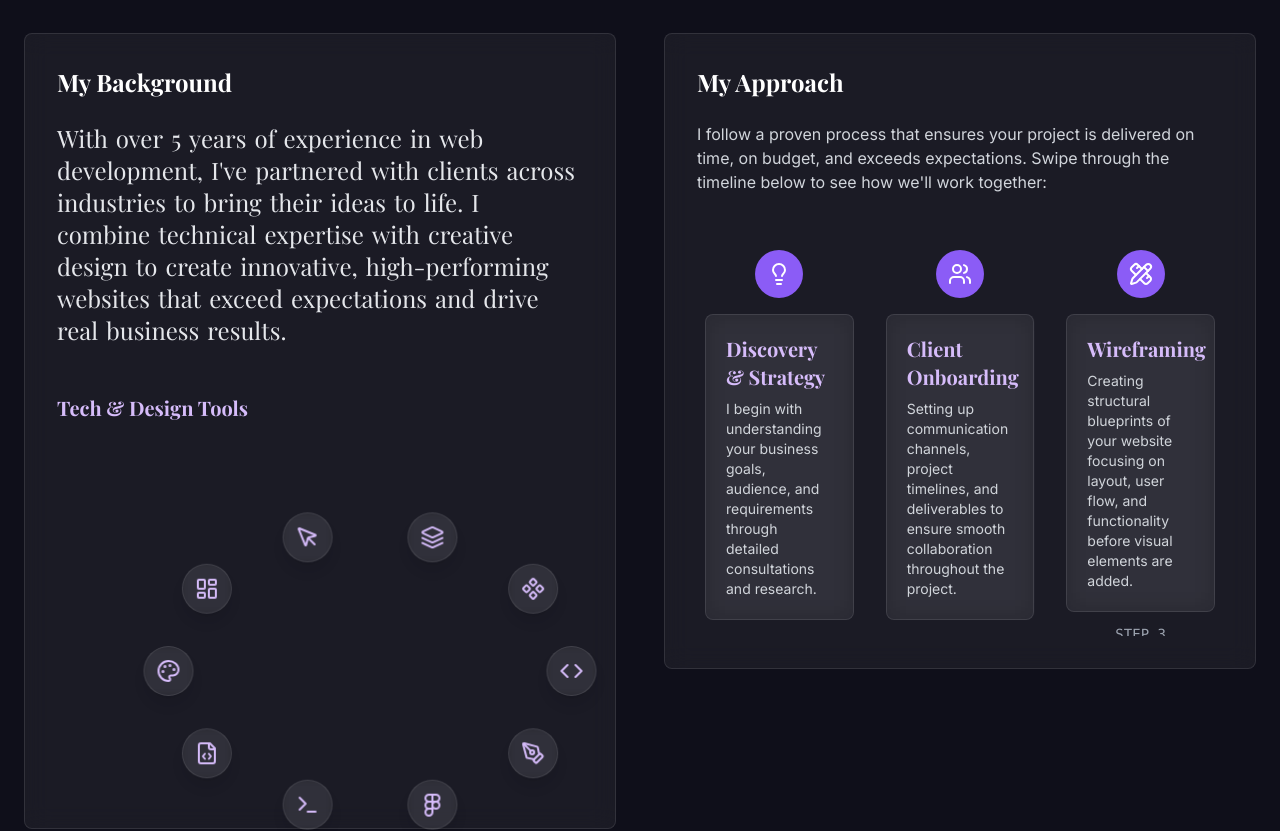
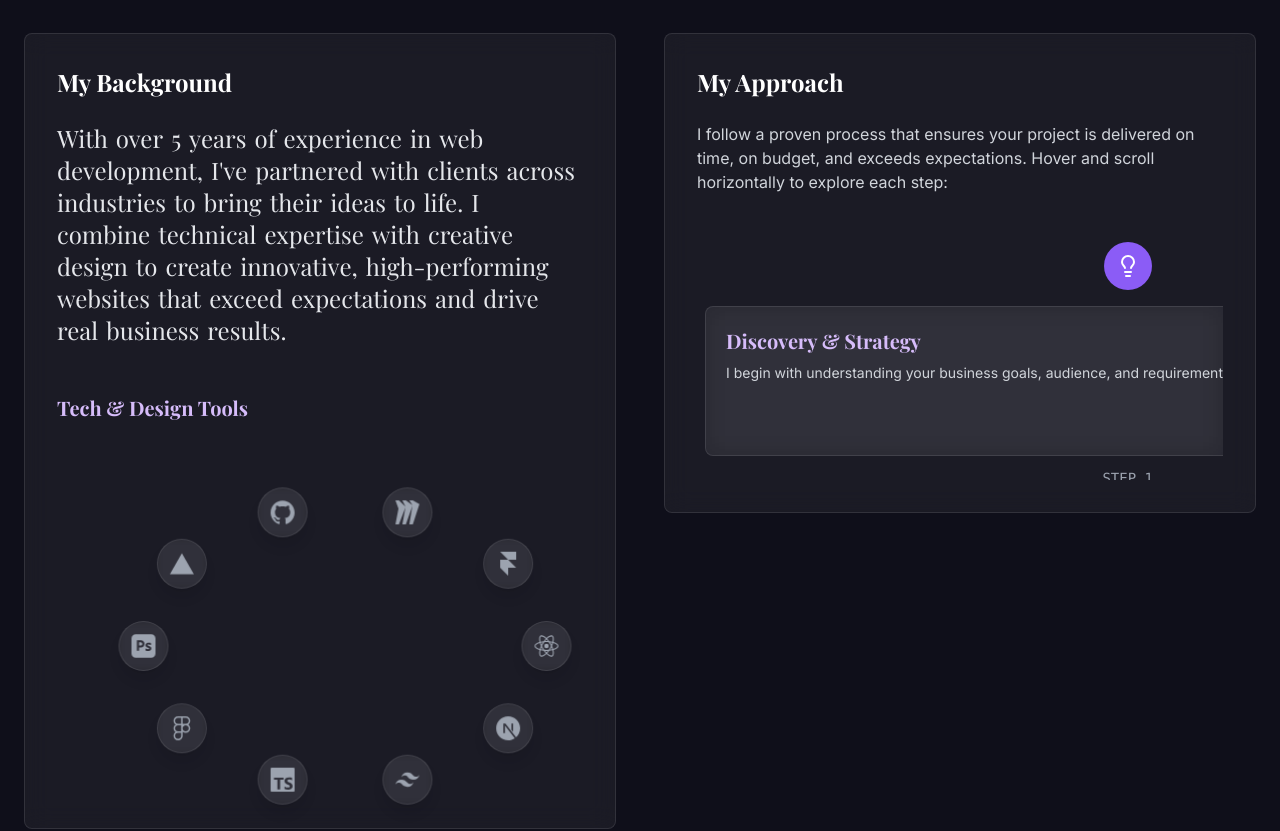
Before and after one commit to J-for-Jahan/majdesigns, a React (Vite) app: page / in a window 1280 px wide. Shown: the part 1020-1851 px from the top of the page. Built offline with nearby package versions, Linux system fonts and the light colour scheme.

Commit message:
Update floating icons and timeline
- Fix icon rotation issue.
- Increase icon size on hover.
- Use original icon colors.
- Update icons to Figma, Miro, Next.js, React, Tailwind CSS, Photoshop, etc.
- Implement horizontal scrolling for timeline cards.

```diff
--- a/package.json
+++ b/package.json
@@ -55,6 +55,7 @@
     "react-dom": "^18.3.1",
     "react-helmet": "^6.1.0",
     "react-hook-form": "^7.53.0",
+    "react-icons": "^5.5.0",
     "react-resizable-panels": "^2.1.3",
     "react-router-dom": "^6.26.2",
     "recharts": "^2.12.7",
--- a/src/components/About.tsx
+++ b/src/components/About.tsx
@@ -86,8 +86,18 @@ const About = () => {
               <h3 className="text-2xl font-serif font-bold mb-6">My Approach</h3>
               <p className="text-gray-300 mb-6">
                 I follow a proven process that ensures your project is delivered on time, on budget, and exceeds expectations.
-                Swipe through the timeline below to see how we'll work together:
+                Hover and scroll horizontally to explore each step:
               </p>
+
+              <style jsx global>{`
+                .hide-scrollbar::-webkit-scrollbar {
+                  display: none;
+                }
+                .hide-scrollbar {
+                  -ms-overflow-style: none;
+                  scrollbar-width: none;
+                }
+              `}</style>
 
               <HorizontalTimeline steps={workflowSteps} className="mt-10" />
             </div>
--- a/src/components/ui/floating-icons.tsx
+++ b/src/components/ui/floating-icons.tsx
@@ -1,15 +1,16 @@
 
 import { useEffect, useRef, useState } from "react";
-import { motion, useAnimation, AnimatePresence } from "framer-motion";
+import { motion, useAnimation } from "framer-motion";
 import { cn } from "@/lib/utils";
 import {
-  Code, PenTool, Figma, Terminal,
-  FileCode, Palette, LayoutDashboard,
-  MousePointer, Layers, Component
-} from "lucide-react";
+  SiReact, SiNextdotjs, SiTailwindcss,
+  SiTypescript, SiFigma, SiAdobephotoshop,
+  SiVercel, SiGithub, SiMiro, SiFramer
+} from "react-icons/si";
 
 interface FloatingIconProps {
   icon: React.ReactNode;
+  color: string;
   index: number;
   totalIcons: number;
   radius: number;
@@ -20,6 +21,7 @@ interface FloatingIconProps {
 
 const FloatingIcon = ({
   icon,
+  color,
   index,
   totalIcons,
   radius,
@@ -36,14 +38,12 @@ const FloatingIcon = ({
   const iconControls = useAnimation();
 
   useEffect(() => {
-    if (isRotating) {
-      iconControls.start({
-        x: `${x}%`,
-        y: `${y}%`,
-        transition: { duration: 0.5, ease: "easeInOut" }
-      });
-    }
-  }, [iconControls, isRotating, x, y]);
+    iconControls.start({
+      x: `${x}%`,
+      y: `${y}%`,
+      transition: { duration: 0.5, ease: "easeInOut" }
+    });
+  }, [iconControls, x, y, isRotating]);
 
   return (
     <motion.div
@@ -51,18 +51,17 @@ const FloatingIcon = ({
         "absolute rounded-full p-3",
         "shadow-lg cursor-pointer transition-all duration-300",
         isHovered
-          ? "bg-purple border border-purple-light scale-125 z-20"
+          ? "bg-white scale-150 z-20"
           : "bg-white/5 backdrop-blur-sm border border-white/10"
       )}
       style={{
         width: 50,
         height: 50,
-        left: `${x}%`,
-        top: `${y}%`,
-        transform: `translate(-50%, -50%)`,
+        left: `calc(${x}% - 25px)`,
+        top: `calc(${y}% - 25px)`,
       }}
       animate={iconControls}
-      initial={{ x: `${x}%`, y: `${y}%`, opacity: 0 }}
+      initial={{ x: `calc(${x}% - 25px)`, y: `calc(${y}% - 25px)`, opacity: 0 }}
       whileInView={{ opacity: 1 }}
       transition={{
         duration: 0.5,
@@ -72,10 +71,13 @@ const FloatingIcon = ({
       onMouseLeave={() => setHoveredIndex(null)}
     >
       <div className="flex items-center justify-center h-full">
-        <div className={cn(
-          "transition-colors duration-300",
-          isHovered ? "text-white" : "text-purple-light"
-        )}>
+        <div
+          className={cn(
+            "transition-colors duration-300 text-xl",
+            isHovered ? `text-[${color}]` : "text-gray-400"
+          )}
+          style={{ color: isHovered ? color : undefined }}
+        >
           {icon}
         </div>
       </div>
@@ -90,32 +92,53 @@ const FloatingIcons = () => {
   const containerRef = useRef<HTMLDivElement>(null);
 
   const icons = [
-    { icon: <Code size={24} /> },
-    { icon: <PenTool size={24} /> },
-    { icon: <Figma size={24} /> },
-    { icon: <Terminal size={24} /> },
-    { icon: <FileCode size={24} /> },
-    { icon: <Palette size={24} /> },
-    { icon: <LayoutDashboard size={24} /> },
-    { icon: <MousePointer size={24} /> },
-    { icon: <Layers size={24} /> },
-    { icon: <Component size={24} /> },
+    { icon: <SiReact size={24} />, color: "#61DAFB" },
+    { icon: <SiNextdotjs size={24} />, color: "#000000" },
+    { icon: <SiTailwindcss size={24} />, color: "#06B6D4" },
+    { icon: <SiTypescript size={24} />, color: "#3178C6" },
+    { icon: <SiFigma size={24} />, color: "#F24E1E" },
+    { icon: <SiAdobephotoshop size={24} />, color: "#31A8FF" },
+    { icon: <SiVercel size={24} />, color: "#000000" },
+    { icon: <SiGithub size={24} />, color: "#181717" },
+    { icon: <SiMiro size={24} />, color: "#050038" },
+    { icon: <SiFramer size={24} />, color: "#0055FF" },
   ];
 
   useEffect(() => {
     let animationId: number;
     const rotationSpeed = 0.05; // degrees per frame
+    const iconElements = document.querySelectorAll(".floating-icon");
+    const centerX = 50;
+    const centerY = 50;
+    const radius = 35; // percentage of container
 
     const animate = () => {
-      if (isRotating && containerRef.current) {
-        setRotation(prev => (prev + rotationSpeed) % 360);
+      if (isRotating) {
+        setRotation(prev => {
+          const newRotation = (prev + rotationSpeed) % 360;
+
+          // Update each icon position
+          iconElements.forEach((element, index) => {
+            if (hoveredIndex !== null) return; // Don't update if an icon is hovered
+
+            const angle = ((index / icons.length) * 2 * Math.PI) + (newRotation * (Math.PI / 180));
+            const x = centerX + radius * Math.cos(angle);
+            const y = centerY + radius * Math.sin(angle);
+
+            const el = element as HTMLElement;
+            el.style.left = `calc(${x}% - 25px)`;
+            el.style.top = `calc(${y}% - 25px)`;
+          });
+
+          return newRotation;
+        });
       }
       animationId = requestAnimationFrame(animate);
     };
 
     animationId = requestAnimationFrame(animate);
     return () => cancelAnimationFrame(animationId);
-  }, [isRotating]);
+  }, [isRotating, icons.length, hoveredIndex]);
 
   useEffect(() => {
     setIsRotating(hoveredIndex === null);
@@ -133,12 +156,14 @@ const FloatingIcons = () => {
         <FloatingIcon
           key={index}
           icon={icon.icon}
+          color={icon.color}
           index={index}
           totalIcons={icons.length}
           radius={radius}
           isRotating={isRotating}
           hoveredIndex={hoveredIndex}
           setHoveredIndex={setHoveredIndex}
+          className="floating-icon"
         />
       ))}
     </div>
--- a/src/components/ui/horizontal-timeline.tsx
+++ b/src/components/ui/horizontal-timeline.tsx
@@ -1,7 +1,6 @@
 
-import { useRef } from "react";
+import { useRef, useState, useEffect } from "react";
 import { motion } from "framer-motion";
-import { ScrollArea } from "./scroll-area";
 import { cn } from "@/lib/utils";
 import { Carousel, CarouselContent, CarouselItem } from "./carousel";
 
@@ -19,25 +18,48 @@ interface HorizontalTimelineProps {
 
 const HorizontalTimeline = ({ steps, className }: HorizontalTimelineProps) => {
   const containerRef = useRef<HTMLDivElement>(null);
+  const [isHovering, setIsHovering] = useState(false);
+
+  // Enable wheel scrolling when hovering
+  useEffect(() => {
+    const container = containerRef.current;
+
+    if (!container) return;
+
+    const handleWheel = (e: WheelEvent) => {
+      if (isHovering) {
+        e.preventDefault();
+        container.scrollLeft += e.deltaY;
+      }
+    };
+
+    container.addEventListener('wheel', handleWheel, { passive: false });
+
+    return () => {
+      container.removeEventListener('wheel', handleWheel);
+    };
+  }, [isHovering]);
 
   return (
-    <div className={cn("w-full", className)}>
-      <Carousel
-        opts={{
-          align: "start",
-          loop: false,
-        }}
-        className="w-full"
+    <div
+      className={cn("w-full", className)}
+      onMouseEnter={() => setIsHovering(true)}
+      onMouseLeave={() => setIsHovering(false)}
     >
-        <CarouselContent className="py-4">
+      <div
+        ref={containerRef}
+        className="overflow-x-auto pb-4 hide-scrollbar"
+        style={{ scrollBehavior: 'smooth' }}
+      >
+        <div className="flex space-x-6 p-2 min-w-max">
           {steps.map((step, index) => (
-            <CarouselItem key={step.id} className="md:basis-1/2 lg:basis-1/3">
             <motion.div
+              key={step.id}
               initial={{ opacity: 0, y: 20 }}
               whileInView={{ opacity: 1, y: 0 }}
               transition={{ duration: 0.5, delay: index * 0.1 }}
               viewport={{ once: true, margin: "-100px" }}
-                className="relative flex flex-col items-center mx-2"
+              className="relative flex flex-col items-center min-w-[280px]"
             >
               {/* Timeline icon */}
               <div className="z-10 w-12 h-12 rounded-full bg-purple flex items-center justify-center mb-4">
@@ -55,10 +77,9 @@ const HorizontalTimeline = ({ steps, className }: HorizontalTimelineProps) => {
                 STEP {index + 1}
               </div>
             </motion.div>
-            </CarouselItem>
           ))}
-        </CarouselContent>
-      </Carousel>
+        </div>
+      </div>
     </div>
   );
 };
```
Also changed, not shown: 1 other file (tests, documents, lock files or other folders). Lines whose indentation alone changed are shown as unchanged.
